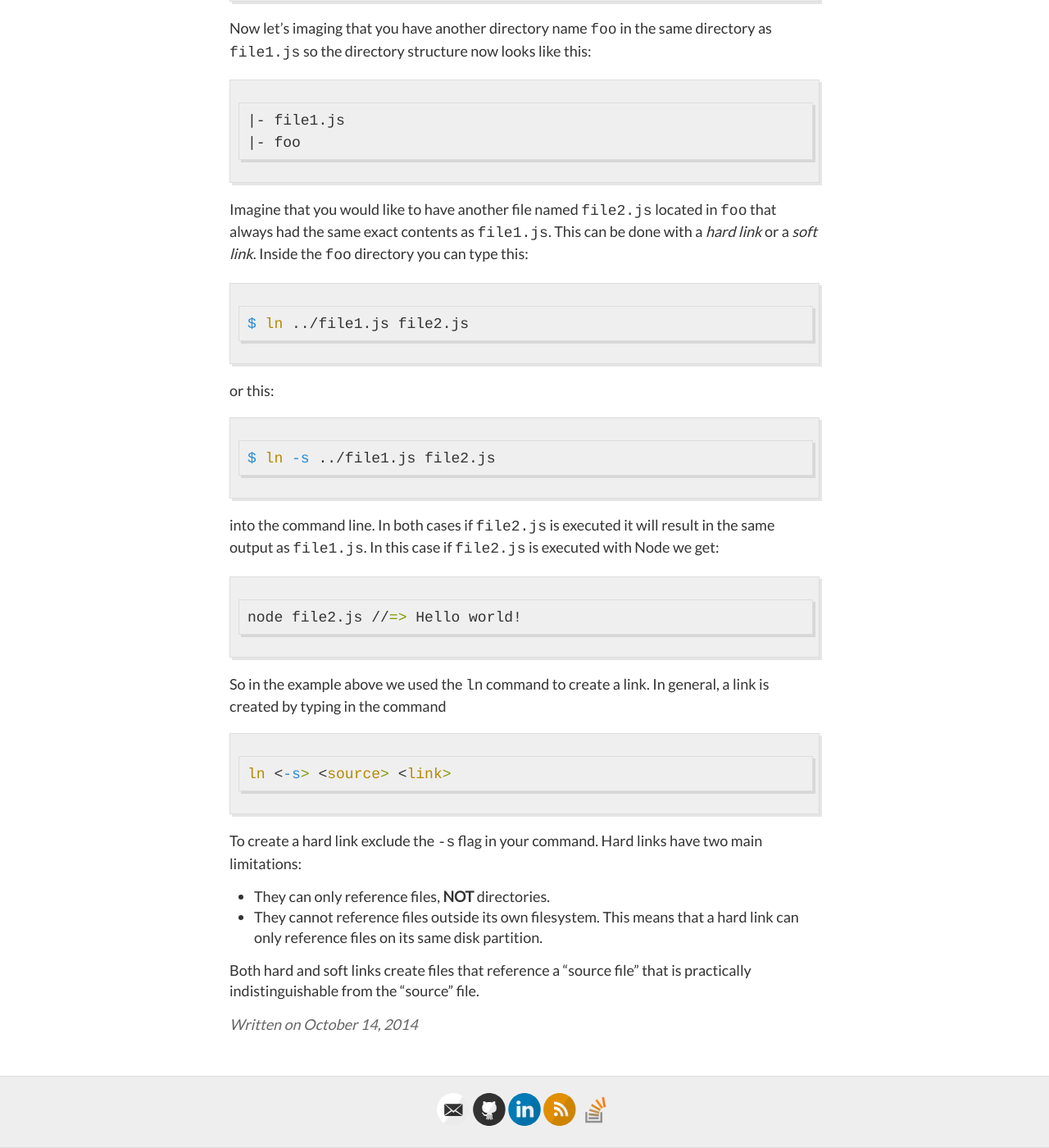
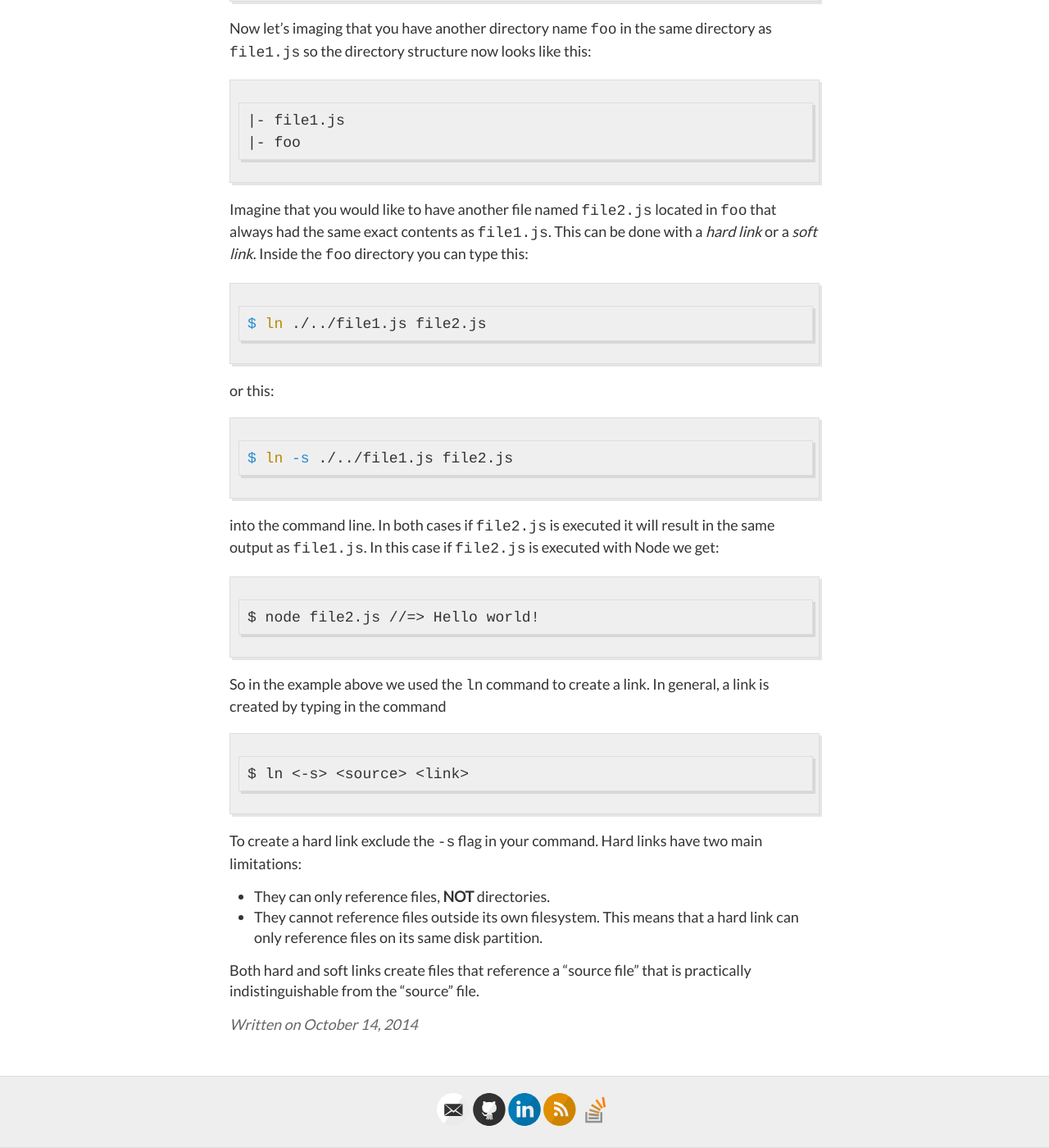
Before and after one commit to jtamsut/jtamsut.github.io, a Jekyll site: the page built from _posts/2014-10-14-Unix-Links.md, in a window 1280 px wide and 1400 px high, scrolled down 566 px. Shown: the whole window at 82% size. Built offline with Jekyll 4.4.1, drawn with Linux system fonts in a browser that asks for light colours; comment, search, counter and statistics services are not loaded.

````diff
--- a/_posts/2014-10-14-Unix-Links.md
+++ b/_posts/2014-10-14-Unix-Links.md
@@ -23,23 +23,23 @@
 Imagine that you would like to have another file named `file2.js` located in `foo` that always had the same exact contents as `file1.js`. This can be done with a *hard link* or a *soft link*. Inside the `foo` directory you can type this:
 
 ```sh
-$ ln ../file1.js file2.js
+$ ln ./../file1.js file2.js
 ```
 or this:
 
 ```sh
-$ ln -s ../file1.js file2.js
+$ ln -s ./../file1.js file2.js
 ```
 into the command line. In both cases if `file2.js` is executed it will result in the same output as `file1.js`. In this case if `file2.js` is executed with Node we get:
 
-```sh
-node file2.js //=> Hello world!
+```
+$ node file2.js //=> Hello world!
 ```
 
 So in the example above we used the `ln` command to create a link. In general, a link is created by typing in the command
 
-```sh
-ln <-s> <source> <link>
+```
+$ ln <-s> <source> <link>
 ```
 
 To create a hard link exclude the `-s` flag in your command. Hard links have two main limitations:
````
Also changed, not shown: about.md (+5 -3 lines).
